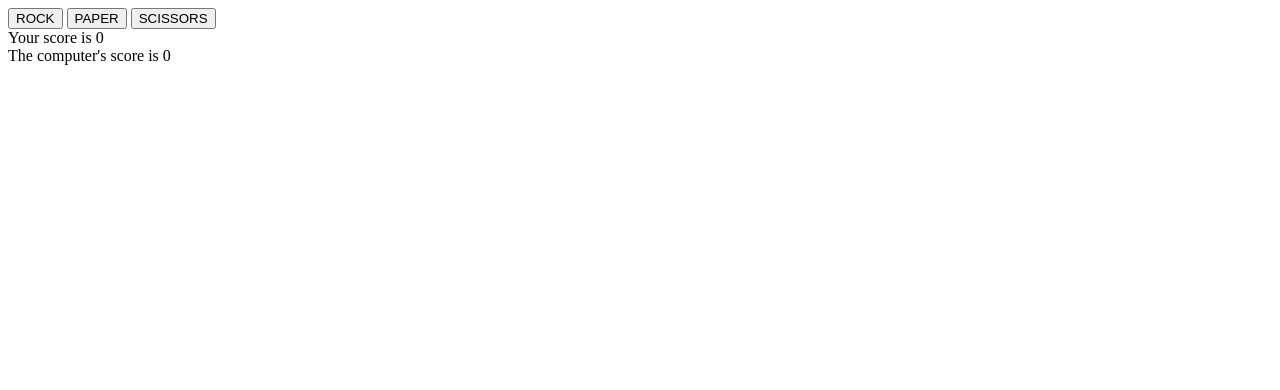
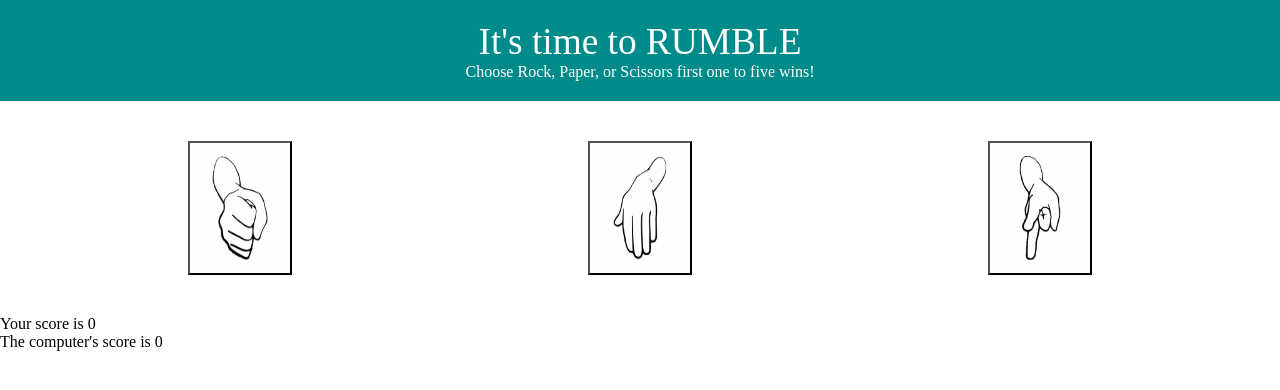
Before and after one commit to heathjackson/odin-RockPaperScissors, a plain HTML site: page index.html in a window 1280 px wide. Drawn offline with Linux system fonts and the light colour scheme.

Commit message:
css added with buttons styled

```diff
--- a/RockPaperScissors.js
+++ b/RockPaperScissors.js
@@ -5,19 +5,19 @@
 let playerScore = 0;
 let computerScore = 0;
 
-const container = document.querySelector('#container');
+const scores = document.querySelector('#scores');
 
 const playerTotal = document.createElement('div');
 playerTotal.classList.add('playerTotal');
 playerTotal.textContent = `Your score is ${playerScore}`;
 
-container.appendChild(playerTotal);
+scores.appendChild(playerTotal);
 
 const computerTotal = document.createElement('div');
 computerTotal.classList.add('computerTotal');
 computerTotal.textContent = `The computer's score is ${computerScore}`;
 
-container.appendChild(computerTotal);
+scores.appendChild(computerTotal);
 
 const arr = ["rock", "paper", "scissors"];
 
--- a/index.html
+++ b/index.html
@@ -5,14 +5,19 @@
   <meta http-equiv="X-UA-Compatible" content="IE=edge">
   <meta name="viewport" content="width=device-width, initial-scale=1.0">
   <script src="RockPaperScissors.js" defer></script>
+  <link rel="stylesheet" href="style.css">
   <title>Rock Paper Scissors</title>
 </head>
 <body>
-  <div id="controls">
-    <button id="rock">ROCK</button>
-    <button id="paper">PAPER</button>
-    <button id="scissors">SCISSORS</button>
+  <div class="container header">
+    <div class="title">It's time to RUMBLE</div>
+    <div class="directions">Choose Rock, Paper, or Scissors first one to five wins!</div>
   </div>
-  <div id="container"></div>
+  <div class="container playButtons">
+    <button id="rock"></button>
+    <button id="paper"></button>
+    <button id="scissors"></button>
+  </div>
+  <div id="scores"></div>
 </body>
 </html>
--- /dev/null
+++ b/style.css
@@ -0,0 +1,64 @@
+* {
+  margin: 0px;
+  padding: 0px;
+  box-sizing: border-box;
+}
+
+.container {
+  display: flex;
+}
+
+.header {
+  color: #fff;
+  background-color: #008b8b;
+  padding: 20px 0;
+  flex-direction: column;
+  align-items: center;
+}
+
+.title {
+  font-size: 28pt;
+}
+
+/* button {
+    background-color: #4CAF50; /* Green
+    border: none;
+    color: white;
+    padding: 32px 32px;
+    text-align: center;
+    text-decoration: none;
+    display: inline-block;
+    font-size: 16px;
+  } */
+
+.playButtons {
+  justify-content: space-around;
+}
+
+#rock {
+  background-image: url("Images/rock.png");
+  background-size: 100px 130px;
+  height: 134px;
+  width: 104px;
+  margin: 40px;
+  margin-right: 0px;
+}
+
+#paper {
+  background-image: url("Images/paper.png");
+  background-size: 100px 130px;
+  height: 134px;
+  width: 104px;
+  margin: 40px;
+  margin-left: 0px;
+  margin-right: 0px;
+}
+
+#scissors {
+  background-image: url("Images/scissors.png");
+  background-size: 100px 130px;
+  height: 134px;
+  width: 104px;
+  margin: 40px;
+  margin-left: 0px;
+}
```
Also changed, not shown: Images/paper.png (added), Images/rock.png (added), Images/scissors.png (added), 1 other file.
